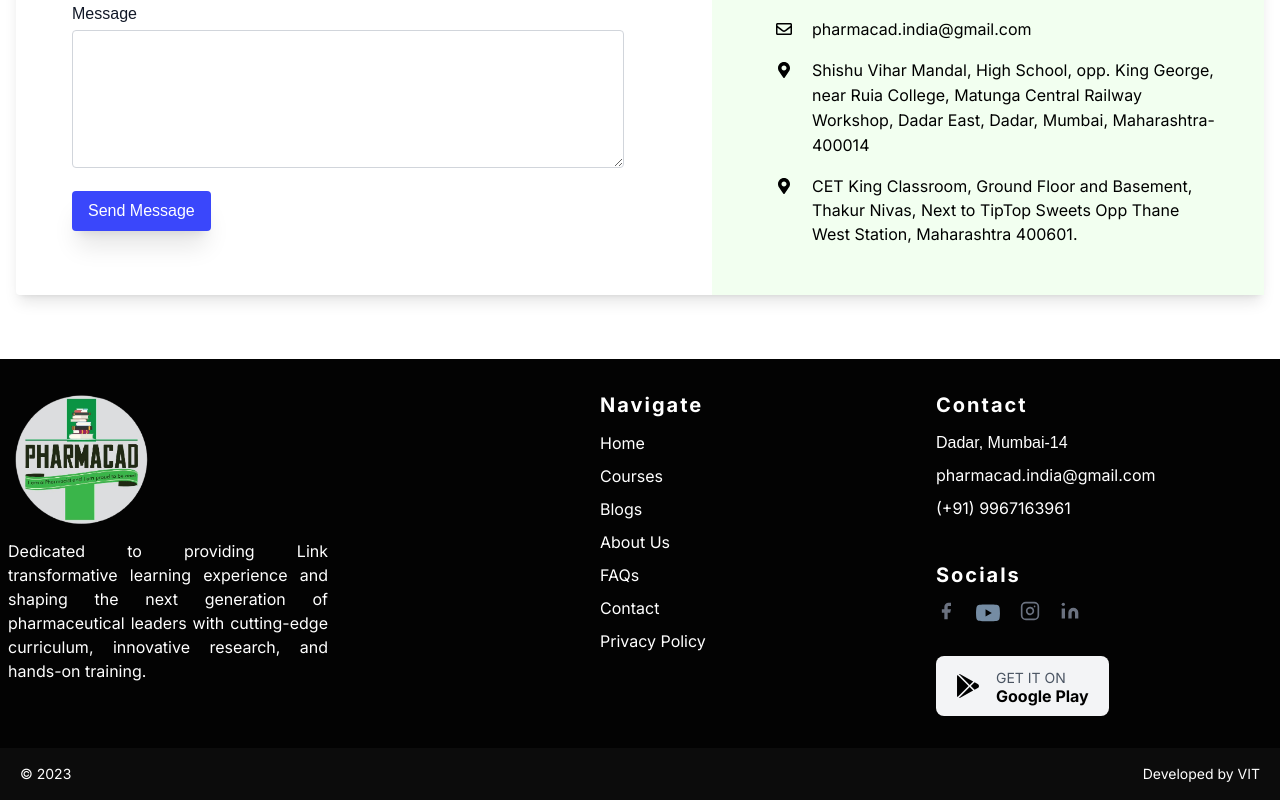
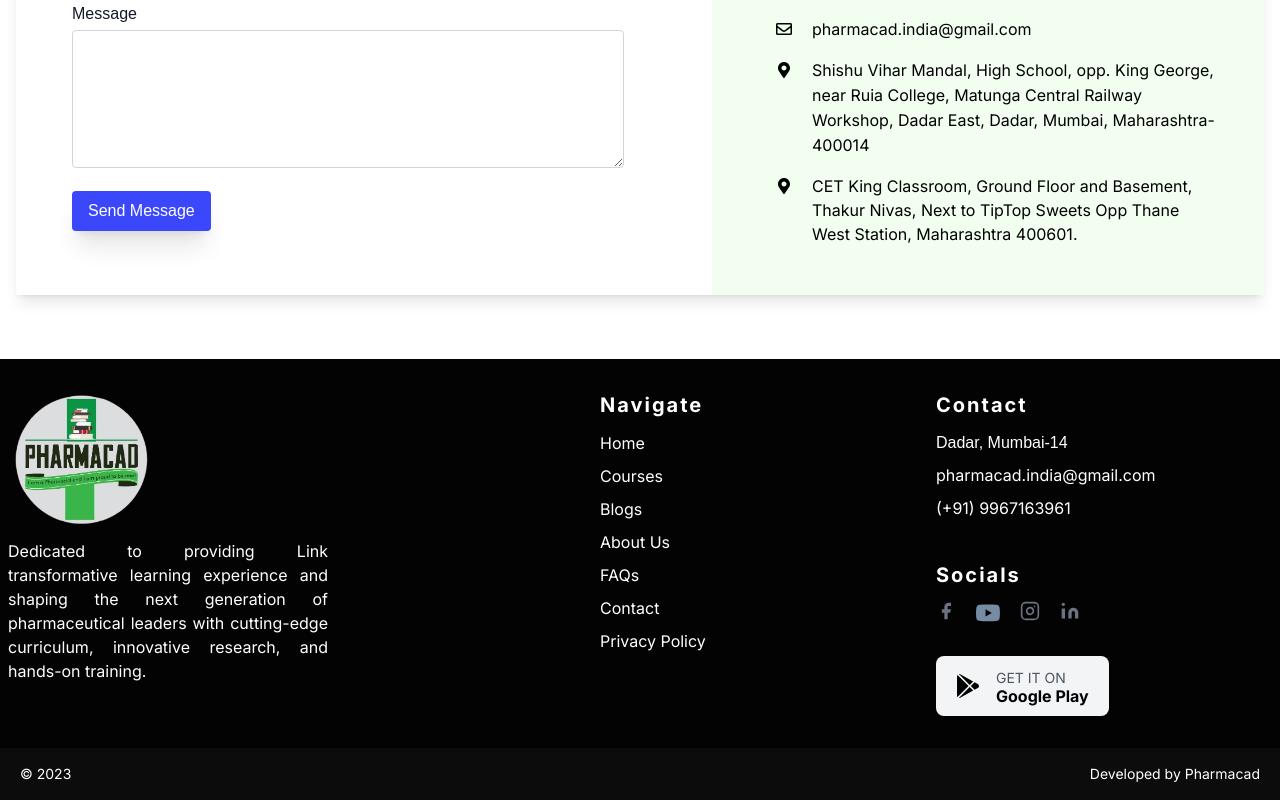
Before and after one commit to vibodhbhosure/Project-Pharmacad, a Next.js app: page / in a window 1280 px wide. Shown: the part 5829-6629 px from the top of the page. Built offline with nearby package versions, Linux system fonts and the light colour scheme.

Commit message:
Minor Footer Changes

```diff
--- a/src/components/footer.jsx
+++ b/src/components/footer.jsx
@@ -257,7 +257,7 @@ const Footer = () => {
           </p>
           <div className="inline-flex sm:ml-auto sm:mt-0 mt-2 justify-center sm:justify-start">
             <p className="text-white font-inter text-sm text-left sm:text-left font-sans-bold">
-              Developed by VIT
+              Developed by Pharmacad
             </p>
           </div>
         </div>
```
